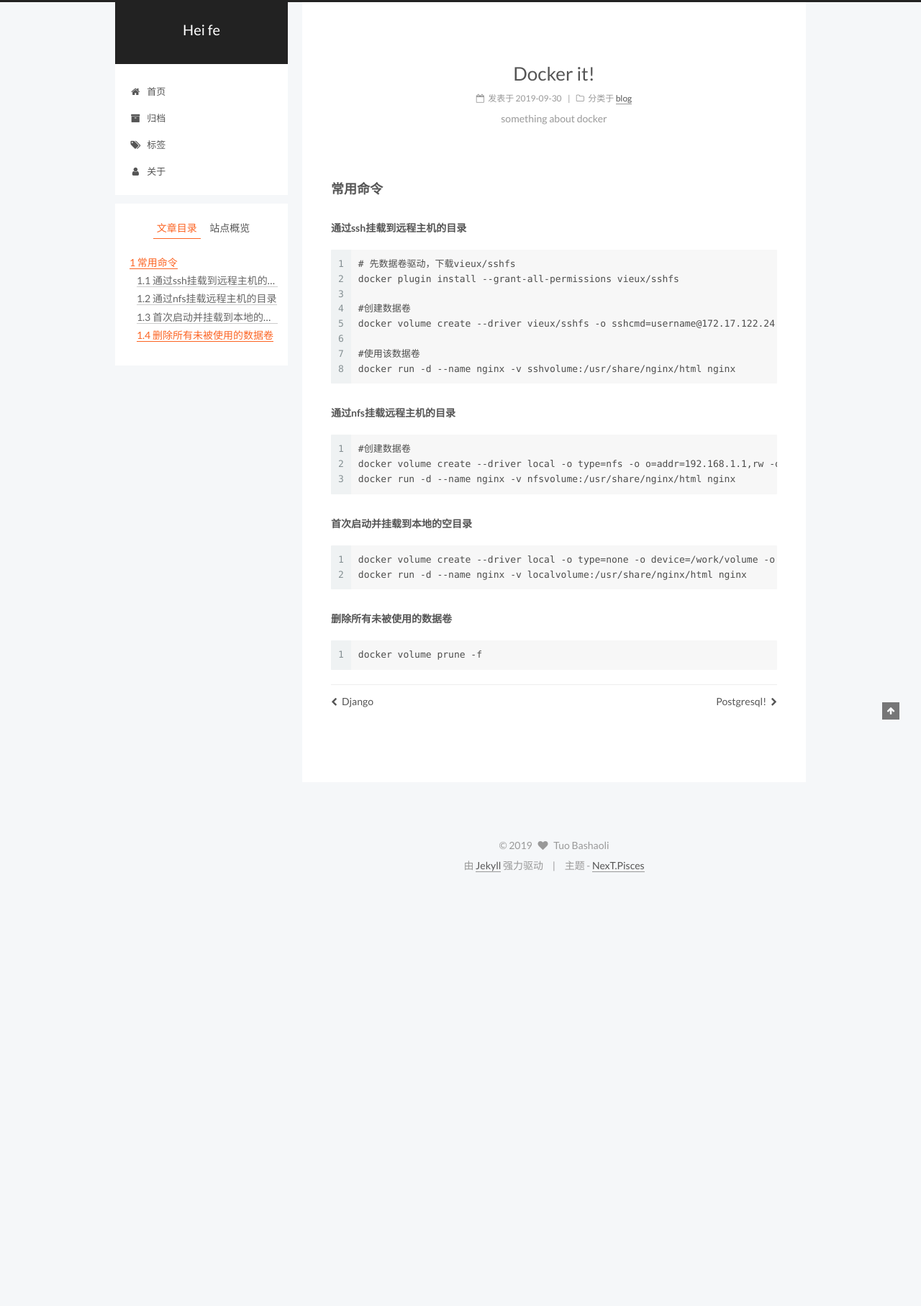
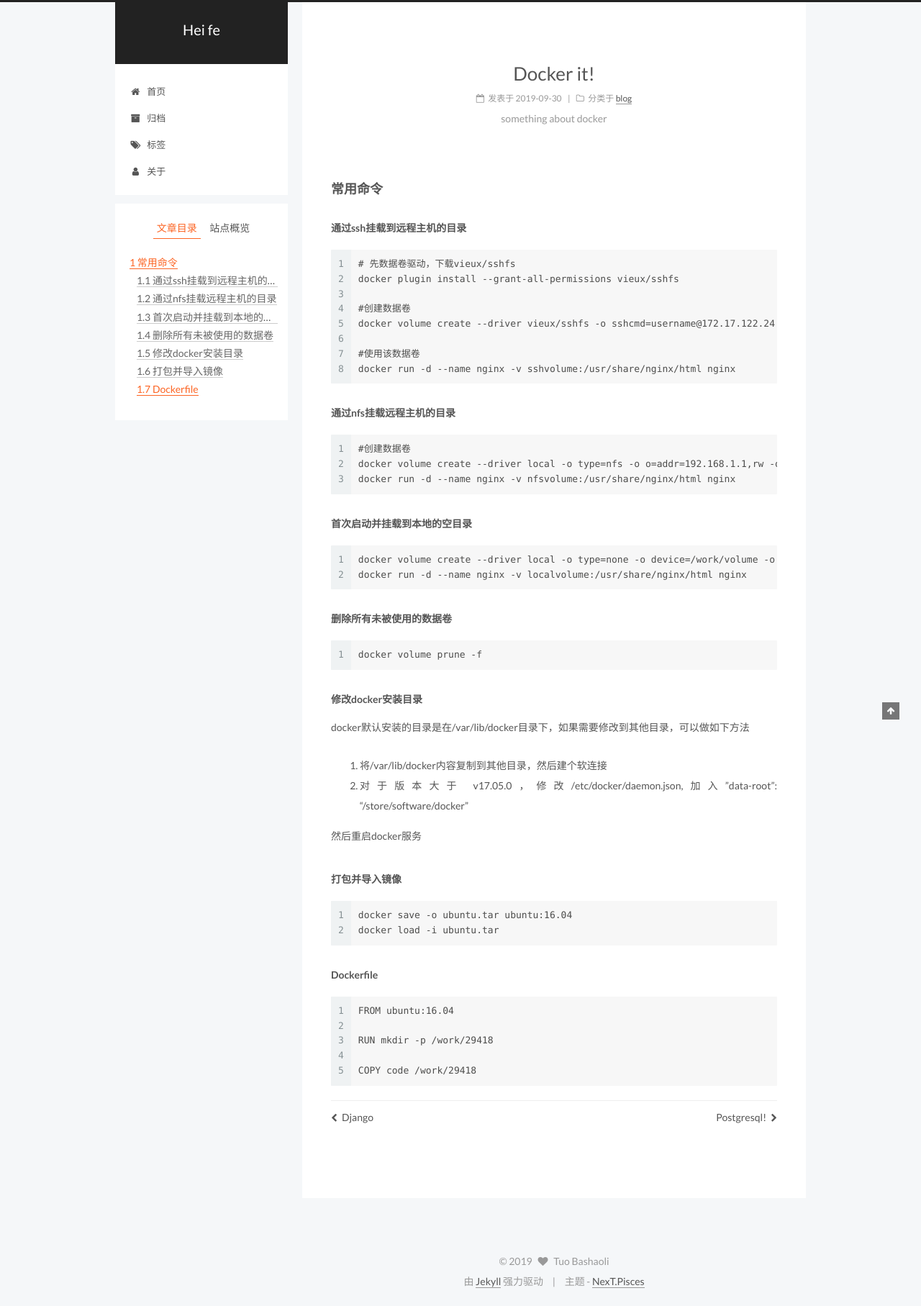
Before and after one commit to tuobashaoli/tuobashaoli.github.io, a Jekyll site: the page built from _posts/2019-09-30-docker.markdown, in a window 1280 px wide. Shown: the whole page at 72% size. Built offline with Jekyll 4.4.1, drawn with Linux system fonts in a browser that asks for light colours; comment, search, counter and statistics services are not loaded; before the commit the page ends 1237 px from its top, so only the background shows below that.

Commit message:
update docker

````diff
--- a/_posts/2019-09-30-docker.markdown
+++ b/_posts/2019-09-30-docker.markdown
@@ -42,3 +42,29 @@ docker run -d --name nginx -v localvolume:/usr/share/nginx/html nginx
 ```
 docker volume prune -f
 ```
+
+##### 修改docker安装目录
+
+docker默认安装的目录是在/var/lib/docker目录下，如果需要修改到其他目录，可以做如下方法
+
+1. 将/var/lib/docker内容复制到其他目录，然后建个软连接
+2. 对于版本大于 v17.05.0，修改/etc/docker/daemon.json,加入"data-root": "/store/software/docker"
+
+然后重启docker服务
+
+##### 打包并导入镜像
+
+```
+docker save -o ubuntu.tar ubuntu:16.04
+docker load -i ubuntu.tar
+```
+
+##### Dockerfile
+
+```
+FROM ubuntu:16.04
+
+RUN mkdir -p /work/29418
+
+COPY code /work/29418
+```
````
